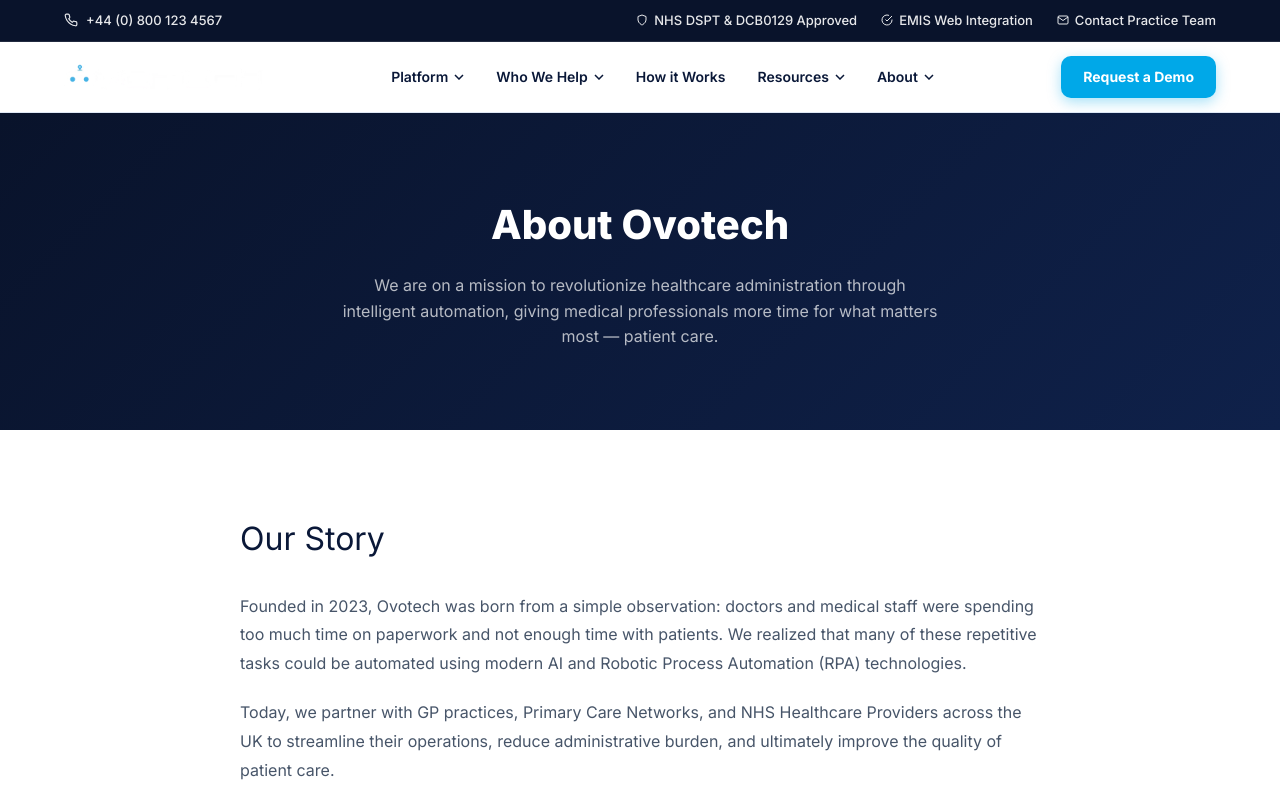
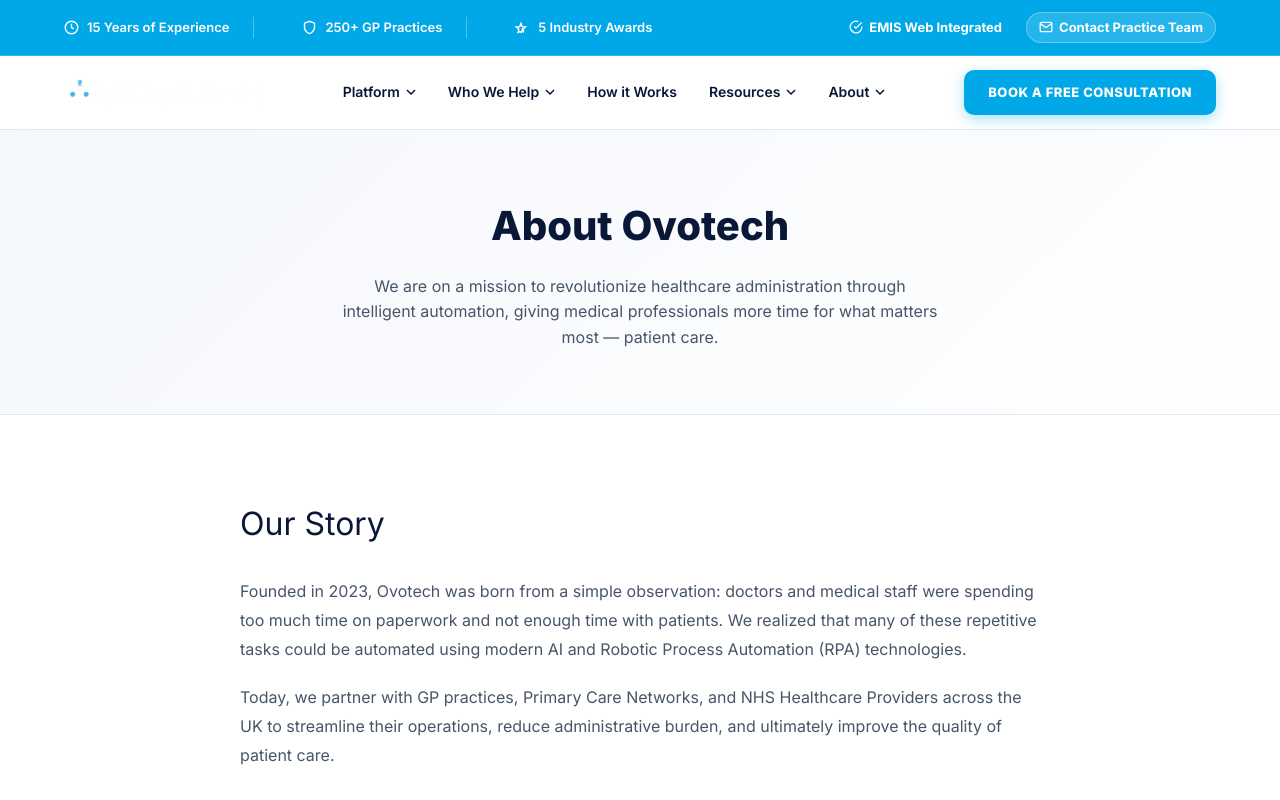
Before and after one commit to HafizTayyabNasir/ovotech, a Next.js app: page /about in a window 1280 px wide. Shown: the top 800 px of the page. Built offline with nearby package versions, Linux system fonts and the light colour scheme.

Commit message:
Refine design layout: bright electric cyan topbar and buttons with light backgrounds for sections

```diff
--- a/src/components/ComplianceSection.js
+++ b/src/components/ComplianceSection.js
@@ -29,16 +29,16 @@
 
 export default function ComplianceSection() {
   return (
-    <section style={{ padding: "90px 0", background: "#060D1F", color: "#FFFFFF", position: "relative" }}>
+    <section style={{ padding: "90px 0", background: "#FFFFFF", color: "#0A1838", position: "relative" }}>
       <div className="site-container">
         <div style={{ textAlign: "center", marginBottom: "50px" }}>
           <span style={{ display: "inline-block", background: "rgba(0,168,232,0.12)", color: "#00A8E8", fontSize: "12px", fontWeight: 700, letterSpacing: "2px", padding: "6px 18px", borderRadius: "20px", textTransform: "uppercase", marginBottom: "14px", border: "1px solid rgba(0,168,232,0.25)" }}>
             TRUSTED NHS COMPLIANCE &amp; GOVERNANCE
           </span>
-          <h2 style={{ fontSize: "clamp(28px, 4vw, 42px)", fontWeight: 800, color: "#FFFFFF", lineHeight: 1.15 }}>
+          <h2 style={{ fontSize: "clamp(28px, 4vw, 42px)", fontWeight: 800, color: "#0A1838", lineHeight: 1.15 }}>
             Enterprise NHS Security &amp; Clinical Governance
           </h2>
-          <p style={{ color: "rgba(255,255,255,0.75)", fontSize: "16px", marginTop: "12px", maxWidth: "600px", marginLeft: "auto", marginRight: "auto" }}>
+          <p style={{ color: "#475569", fontSize: "16px", marginTop: "12px", maxWidth: "600px", marginLeft: "auto", marginRight: "auto" }}>
             Ovotech is engineered to meet strict UK primary care information governance and clinical safety standards.
           </p>
         </div>
@@ -48,30 +48,29 @@
             <div
               key={i}
               style={{
-                background: "rgba(255, 255, 255, 0.04)",
-                backdropFilter: "blur(10px)",
+                background: "#F4F7FC",
                 borderRadius: "20px",
                 padding: "32px 24px",
-                border: "1px solid rgba(255, 255, 255, 0.1)",
+                border: "1px solid #E0E8F5",
                 transition: "all 0.3s ease",
               }}
               onMouseEnter={(e) => {
                 e.currentTarget.style.transform = "translateY(-4px)";
                 e.currentTarget.style.borderColor = "rgba(0,168,232,0.4)";
-                e.currentTarget.style.background = "rgba(255, 255, 255, 0.07)";
+                e.currentTarget.style.boxShadow = "0 12px 30px rgba(0,168,232,0.12)";
               }}
               onMouseLeave={(e) => {
                 e.currentTarget.style.transform = "translateY(0)";
-                e.currentTarget.style.borderColor = "rgba(255, 255, 255, 0.1)";
-                e.currentTarget.style.background = "rgba(255, 255, 255, 0.04)";
+                e.currentTarget.style.borderColor = "#E0E8F5";
+                e.currentTarget.style.boxShadow = "none";
               }}
             >
               <div style={{ fontSize: "32px", marginBottom: "16px" }}>{card.icon}</div>
               <span style={{ fontSize: "10px", fontWeight: 800, letterSpacing: "1.5px", color: "#00A8E8", display: "block", marginBottom: "8px" }}>
                 {card.badge}
               </span>
-              <h3 style={{ fontSize: "18px", fontWeight: 800, color: "#FFFFFF", marginBottom: "10px" }}>{card.title}</h3>
-              <p style={{ fontSize: "13px", color: "rgba(255,255,255,0.7)", lineHeight: 1.6 }}>{card.desc}</p>
+              <h3 style={{ fontSize: "18px", fontWeight: 800, color: "#0A1838", marginBottom: "10px" }}>{card.title}</h3>
+              <p style={{ fontSize: "13px", color: "#64748B", lineHeight: 1.6 }}>{card.desc}</p>
             </div>
           ))}
         </div>
--- a/src/components/InteractiveWorkflowShowcase.js
+++ b/src/components/InteractiveWorkflowShowcase.js
@@ -111,8 +111,8 @@
   return (
     <section
       style={{
-        background: "radial-gradient(ellipse at top, #0F214A 0%, #09132B 100%)",
-        color: "#FFFFFF",
+        background: "#F4F7FC",
+        color: "#0A1838",
         padding: "90px 0",
         position: "relative",
         overflow: "hidden"
@@ -123,7 +123,7 @@
         style={{
           position: "absolute",
           inset: 0,
-          backgroundImage: "radial-gradient(rgba(255, 255, 255, 0.08) 1px, transparent 1px)",
+          backgroundImage: "radial-gradient(rgba(0, 168, 232, 0.08) 1px, transparent 1px)",
           backgroundSize: "28px 28px",
           pointerEvents: "none",
           opacity: 0.5
@@ -133,13 +133,13 @@
       <div className="site-container" style={{ position: "relative", zIndex: 10 }}>
         {/* Section Header */}
         <div style={{ textAlign: "center", marginBottom: "44px" }}>
-          <span style={{ display: "inline-block", background: "rgba(0, 168, 232, 0.15)", color: "#38BDF8", fontSize: "11px", fontWeight: 700, letterSpacing: "2px", padding: "6px 18px", borderRadius: "20px", textTransform: "uppercase", marginBottom: "12px", border: "1px solid rgba(56,189,248,0.3)" }}>
+          <span style={{ display: "inline-block", background: "rgba(0, 168, 232, 0.12)", color: "#00A8E8", fontSize: "11px", fontWeight: 700, letterSpacing: "2px", padding: "6px 18px", borderRadius: "20px", textTransform: "uppercase", marginBottom: "12px", border: "1px solid rgba(0, 168, 232, 0.25)" }}>
             OVOTECH WORKFLOW : HOW IT WORKS
           </span>
-          <h2 style={{ fontSize: "clamp(26px, 4vw, 42px)", fontWeight: 800, color: "#FFFFFF", letterSpacing: "-0.5px", lineHeight: 1.15, maxWidth: "800px", margin: "0 auto 12px" }}>
+          <h2 style={{ fontSize: "clamp(26px, 4vw, 42px)", fontWeight: 800, color: "#0A1838", letterSpacing: "-0.5px", lineHeight: 1.15, maxWidth: "800px", margin: "0 auto 12px" }}>
             From incoming document to verified EMIS record in seconds.
           </h2>
-          <p style={{ fontSize: "15px", color: "rgba(255,255,255,0.7)", maxWidth: "620px", margin: "0 auto" }}>
+          <p style={{ fontSize: "15px", color: "#475569", maxWidth: "620px", margin: "0 auto" }}>
             Click or watch the 5-step automated workflow preview in action below.
           </p>
         </div>
--- a/src/components/Navbar.js
+++ b/src/components/Navbar.js
@@ -184,8 +184,8 @@
 
         {/* Desktop CTA Button */}
         <div className="hidden md:block">
-          <Link href="/contact" style={{ background: "#00A8E8", color: "#FFFFFF", fontSize: "14px", fontWeight: 700, padding: "10px 22px", borderRadius: "10px", display: "inline-block", boxShadow: "0 4px 14px rgba(0, 168, 232, 0.35)", transition: "all 0.3s" }}>
-            Request a Demo
+          <Link href="/contact" style={{ background: "#00A8E8", color: "#FFFFFF", fontSize: "13px", fontWeight: 800, padding: "12px 24px", borderRadius: "10px", display: "inline-block", boxShadow: "0 4px 14px rgba(0, 168, 232, 0.35)", letterSpacing: "0.5px", textTransform: "uppercase", transition: "all 0.3s" }}>
+            BOOK A FREE CONSULTATION
           </Link>
         </div>
       </div>
--- a/src/components/PageHeader.js
+++ b/src/components/PageHeader.js
@@ -6,10 +6,10 @@
     <>
       <TopBar />
       <Navbar />
-      <header style={{ background: "linear-gradient(135deg, #09132B 0%, #0F214A 100%)", color: "#fff", padding: "80px 0" }}>
+      <header style={{ background: "linear-gradient(135deg, #F4F7FC 0%, #FFFFFF 100%)", color: "#0A1838", padding: "64px 0", borderBottom: "1px solid #E0E8F5" }}>
         <div className="site-container" style={{ textAlign: "center" }}>
-          <h1 style={{ fontSize: "clamp(28px, 4vw, 40px)", fontWeight: 800, marginBottom: "16px" }}>{title}</h1>
-          {description && <p style={{ fontSize: "16px", color: "rgba(255,255,255,0.7)", maxWidth: "600px", margin: "0 auto", lineHeight: 1.6 }}>{description}</p>}
+          <h1 style={{ fontSize: "clamp(28px, 4vw, 40px)", fontWeight: 800, color: "#0A1838", marginBottom: "16px" }}>{title}</h1>
+          {description && <p style={{ fontSize: "16px", color: "#475569", maxWidth: "600px", margin: "0 auto", lineHeight: 1.6 }}>{description}</p>}
         </div>
       </header>
     </>
--- a/src/components/TopBar.js
+++ b/src/components/TopBar.js
@@ -2,23 +2,29 @@
 
 export default function TopBar() {
   return (
-    <div className="bg-[#09132B] text-white/90 text-[13px] py-2.5 hidden md:block border-b border-white/10">
+    <div className="bg-[#00A8E8] text-white text-[13px] py-3 hidden md:block border-b border-white/20 shadow-sm">
       <div className="site-container flex justify-between items-center">
-        <div className="flex items-center gap-2">
-          <svg width="14" height="14" viewBox="0 0 24 24" fill="none" stroke="currentColor" strokeWidth="2"><path d="M22 16.92v3a2 2 0 01-2.18 2 19.79 19.79 0 01-8.63-3.07 19.5 19.5 0 01-6-6 19.79 19.79 0 01-3.07-8.67A2 2 0 014.11 2h3a2 2 0 012 1.72c.127.96.361 1.903.7 2.81a2 2 0 01-.45 2.11L8.09 9.91a16 16 0 006 6l1.27-1.27a2 2 0 012.11-.45c.907.339 1.85.573 2.81.7A2 2 0 0122 16.92z"/></svg>
-          <span className="font-medium">+44 (0) 800 123 4567</span>
+        <div className="flex items-center gap-6 divide-x divide-white/30">
+          <div className="flex items-center gap-2 pr-6 font-semibold">
+            <svg width="15" height="15" viewBox="0 0 24 24" fill="none" stroke="currentColor" strokeWidth="2.2"><circle cx="12" cy="12" r="10"/><path d="M12 6v6l4 2"/></svg>
+            <span>15 Years of Experience</span>
+          </div>
+          <div className="flex items-center gap-2 pl-6 pr-6 font-semibold">
+            <svg width="15" height="15" viewBox="0 0 24 24" fill="none" stroke="currentColor" strokeWidth="2.2"><path d="M12 22s8-4 8-10V5l-8-3-8 3v7c0 6 8 10 8 10z"/></svg>
+            <span>250+ GP Practices</span>
+          </div>
+          <div className="flex items-center gap-2 pl-6 font-semibold">
+            <svg width="15" height="15" viewBox="0 0 24 24" fill="none" stroke="currentColor" strokeWidth="2.2"><path d="M12 15l-2 5l-2.5 -1.5l-2.5 1.5l1 -5.5l-4 -3.5l5.5 -.5l2 -5l2 5l5.5 .5l-4 3.5l1 5.5z"/></svg>
+            <span>5 Industry Awards</span>
+          </div>
         </div>
         <div className="flex items-center gap-6">
-          <Link href="/security-compliance" className="hover:text-white/80 transition-colors font-medium flex items-center gap-1.5">
-            <svg width="12" height="12" viewBox="0 0 24 24" fill="none" stroke="currentColor" strokeWidth="2"><path d="M12 22s8-4 8-10V5l-8-3-8 3v7c0 6 8 10 8 10z"/></svg>
-            NHS DSPT &amp; DCB0129 Approved
+          <Link href="/security-compliance" className="hover:text-white/90 transition-colors font-bold flex items-center gap-1.5">
+            <svg width="14" height="14" viewBox="0 0 24 24" fill="none" stroke="currentColor" strokeWidth="2.2"><path d="M22 11.08V12a10 10 0 11-5.93-9.14"/><path d="M22 4L12 14.01l-3-3"/></svg>
+            EMIS Web Integrated
           </Link>
-          <Link href="/solutions#emis-integration" className="hover:text-white/80 transition-colors font-medium flex items-center gap-1.5">
-            <svg width="12" height="12" viewBox="0 0 24 24" fill="none" stroke="currentColor" strokeWidth="2"><path d="M22 11.08V12a10 10 0 11-5.93-9.14"/><path d="M22 4L12 14.01l-3-3"/></svg>
-            EMIS Web Integration
-          </Link>
-          <Link href="/contact" className="hover:text-white/80 transition-colors font-medium flex items-center gap-1.5">
-            <svg width="12" height="12" viewBox="0 0 24 24" fill="none" stroke="currentColor" strokeWidth="2"><path d="M4 4h16c1.1 0 2 .9 2 2v12c0 1.1-.9 2-2 2H4c-1.1 0-2-.9-2-2V6c0-1.1.9-2 2-2z"/><path d="M22 6l-10 7L2 6"/></svg>
+          <Link href="/contact" className="hover:text-white/90 transition-colors font-bold flex items-center gap-1.5 bg-white/15 px-3 py-1 rounded-full border border-white/30">
+            <svg width="14" height="14" viewBox="0 0 24 24" fill="none" stroke="currentColor" strokeWidth="2.2"><path d="M4 4h16c1.1 0 2 .9 2 2v12c0 1.1-.9 2-2 2H4c-1.1 0-2-.9-2-2V6c0-1.1.9-2 2-2z"/><path d="M22 6l-10 7L2 6"/></svg>
             Contact Practice Team
           </Link>
         </div>
```
Also changed, not shown: src/components/InteractiveBenefits.js (+13 -15 lines).
